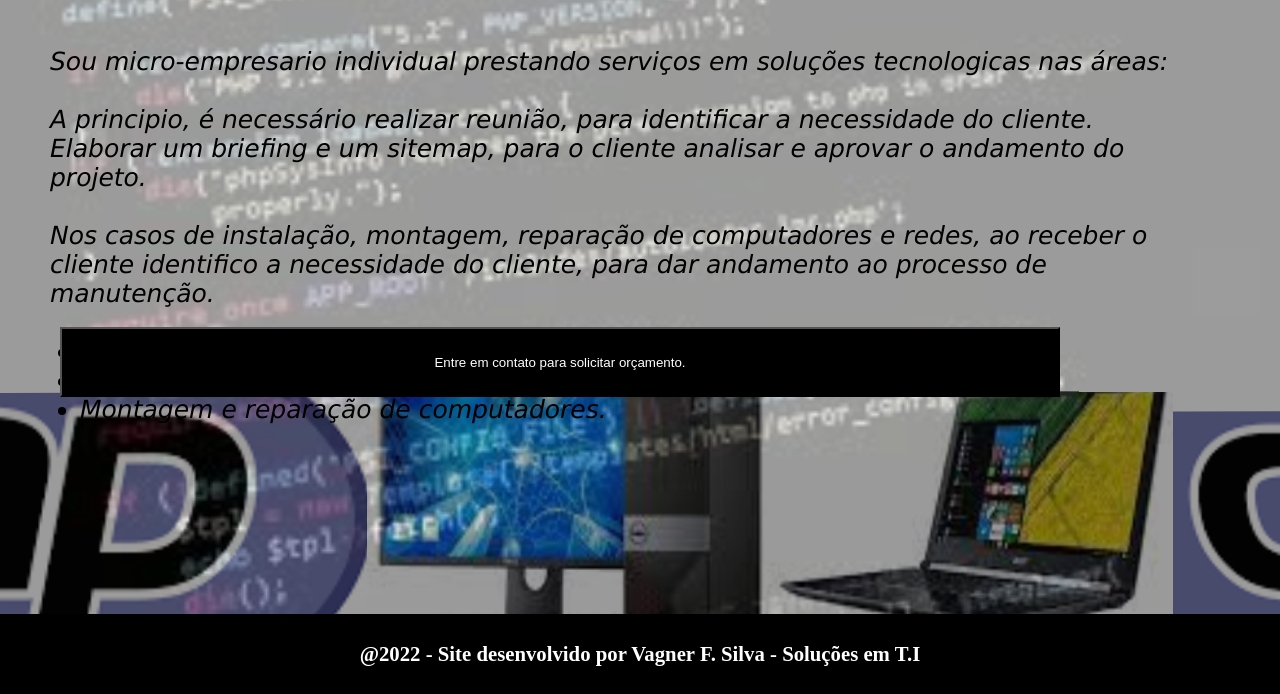
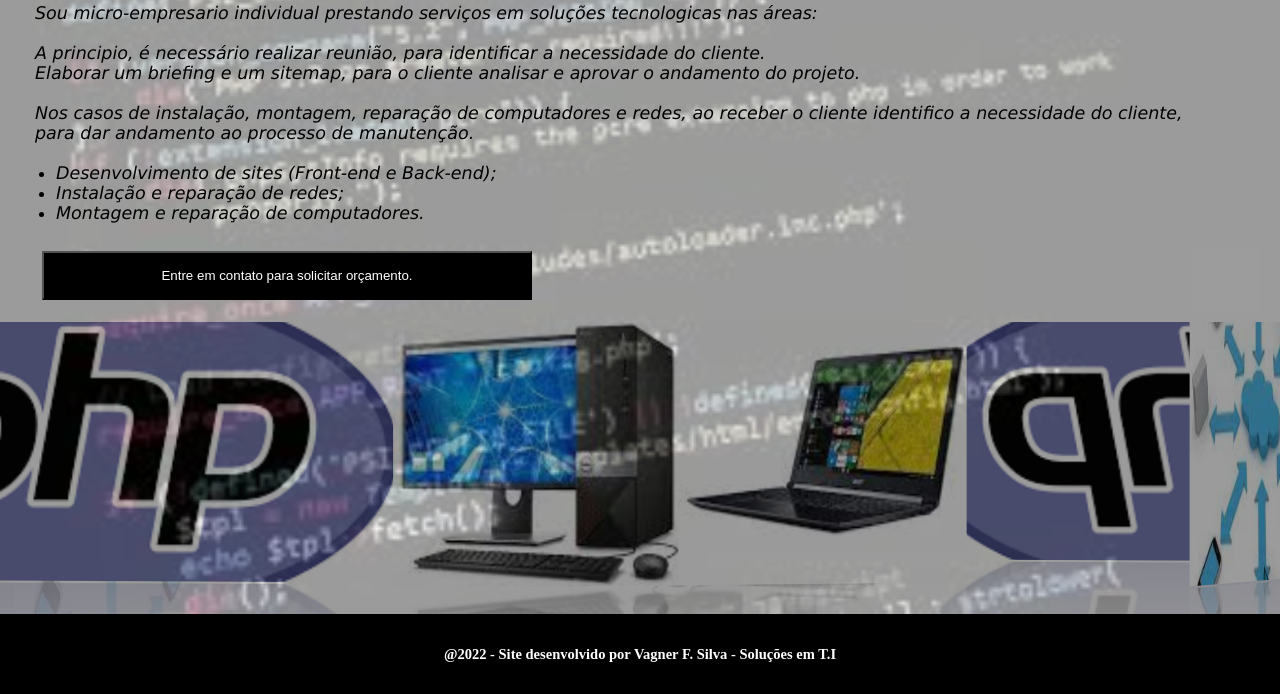
Before and after one commit to vagner-silva7/vagner_f_silva, a plain HTML site: page index.html in a window 1280 px wide. Shown: the part 106-800 px from the top of the page. Drawn offline with Linux system fonts and the light colour scheme.

Commit message:
24082022

```diff
--- a/css/estilos.css
+++ b/css/estilos.css
@@ -42,7 +42,7 @@ main {
     margin-right: 4rem;
     margin-top: 5rem;
 
-    height: 35vh;
+    /* height: 35vh; */
 
     position: relative;
     z-index: 2
@@ -71,7 +71,7 @@ main {
     margin-left: 4rem;
     margin-right: 4rem;
 
-    height: 5vh;
+    /* height: 5vh; */
 
     position: relative;
     z-index: 2
@@ -79,7 +79,7 @@ main {
 }
 
 .container .whatsapp button {
-    width: 100rem;
+    width: 70rem;
     height: 7rem;
     margin-left: 2rem;
     margin-right: 4rem;
@@ -128,7 +128,7 @@ footer {
     margin-right: 5rem;
     margin-top: 2rem;
 
-    height: 55vh;
+    /* height: 55vh; */
 
     position: relative;
 
@@ -169,12 +169,17 @@ footer {
 }
 
 
+
+@media screen and (min-width: 1800px) {
+    html { font-size: 7px;}
+}  /* acima de 1800px, mantem 7px de HTML */
+
 @media screen and (max-width: 1800px) {
-    html { font-size: 10px;}
+    html { font-size: 7px;}
 }
 
 @media screen and (max-width: 1100px) {
-    html { font-size: 8px;}
+    html { font-size: 6px;}
 }
 
 @media screen and (max-width: 550px) {
--- a/index.html
+++ b/index.html
@@ -34,6 +34,7 @@
                         </ul>
                         <br>
                 </div>
+                <br>
 
                 <div class="whatsapp">
                     <button>
@@ -78,10 +79,9 @@
                     <span style="--i:9;">
                         <img src="imagens/linguagens_html_css_js.jpg" width="250" height="250" alt="">
                     </span>
-               </div>
+                </div>
+                <br>
 
-                <br>
-                <hr>
 
         </div>
 
```
